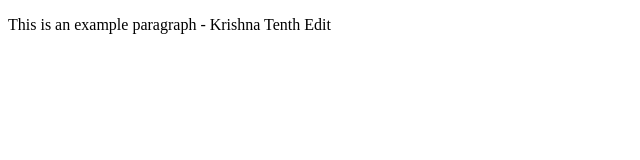
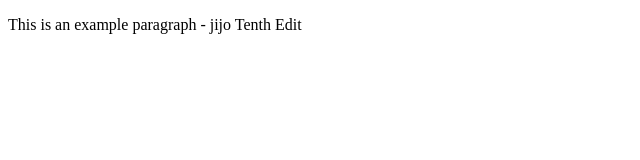
Before and after one commit to jijopjoy80/TerraformProject, a plain HTML site: page index.html in a window 1280 px wide. Shown: the full height of the page, 0-640 px from the left. Drawn offline with Linux system fonts and the light colour scheme.

Commit message:
Update index.html

```diff
--- a/index.html
+++ b/index.html
@@ -4,6 +4,6 @@
     <title>This is the title of the webpage</title>
   </head>
   <body>
-    <p>This is an example paragraph - Krishna Tenth Edit</p>
+    <p>This is an example paragraph - jijo Tenth Edit</p>
   </body>
 </html>
```
